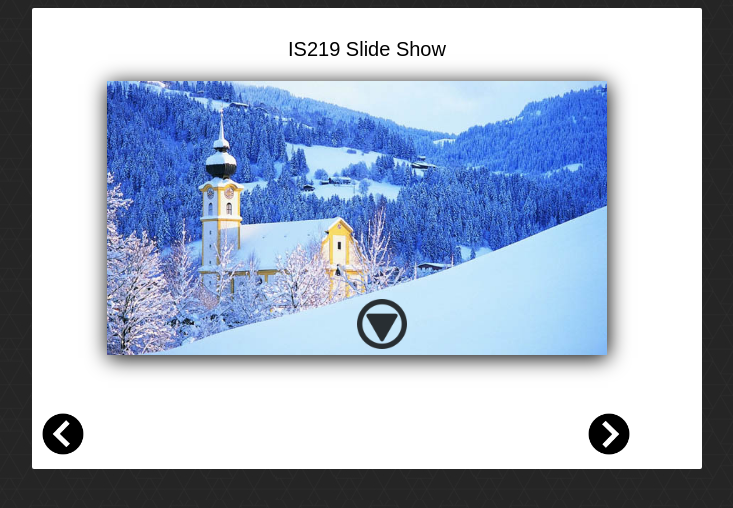
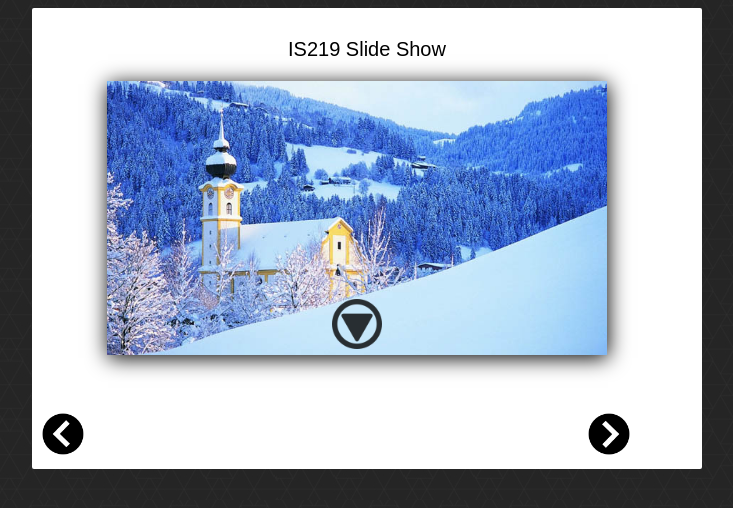
Before and after one commit to robslawinski/is219s17slawinski-project2, a PHP site: page /index.html in a window 1280 px wide. Shown: the top 508 px of the page, without its empty margins (273-1006 px from the left). Run offline with PHP 8.4, Linux system fonts and the light colour scheme; grey boxes labelled with a size stand in for pictures from a placeholder-image service; some libraries are stand-ins or nearby versions.

Commit message:
moreIndicator centering

```diff
--- a/css/style.css
+++ b/css/style.css
@@ -34,7 +34,7 @@ body {
 	z-index: 3;
 	opacity: .8;
 
-	left: 250px;
+	left: 225px;
 	bottom: 60px;
 	vertical-align: center;
 }
@@ -106,6 +106,7 @@ Make it animate nicely. You'll need CSS3 for this*/
         -moz-transform: rotate(180deg);
         -o-transform: rotate(180deg);
         -ms-transform: rotate(180deg);
+        -ms-transform: rotate(180deg);
         transform: rotate(180deg);
 }
 
```
